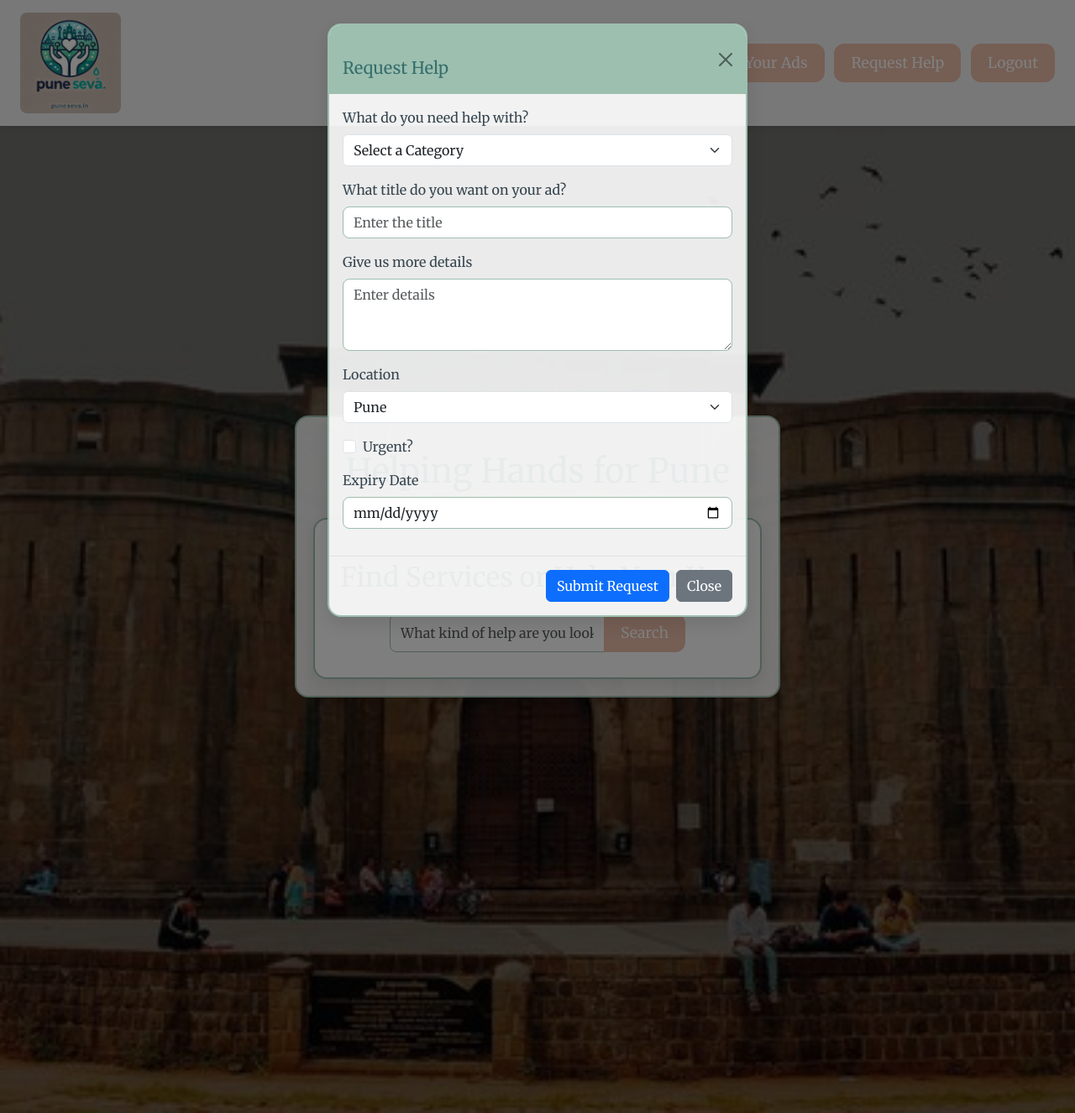
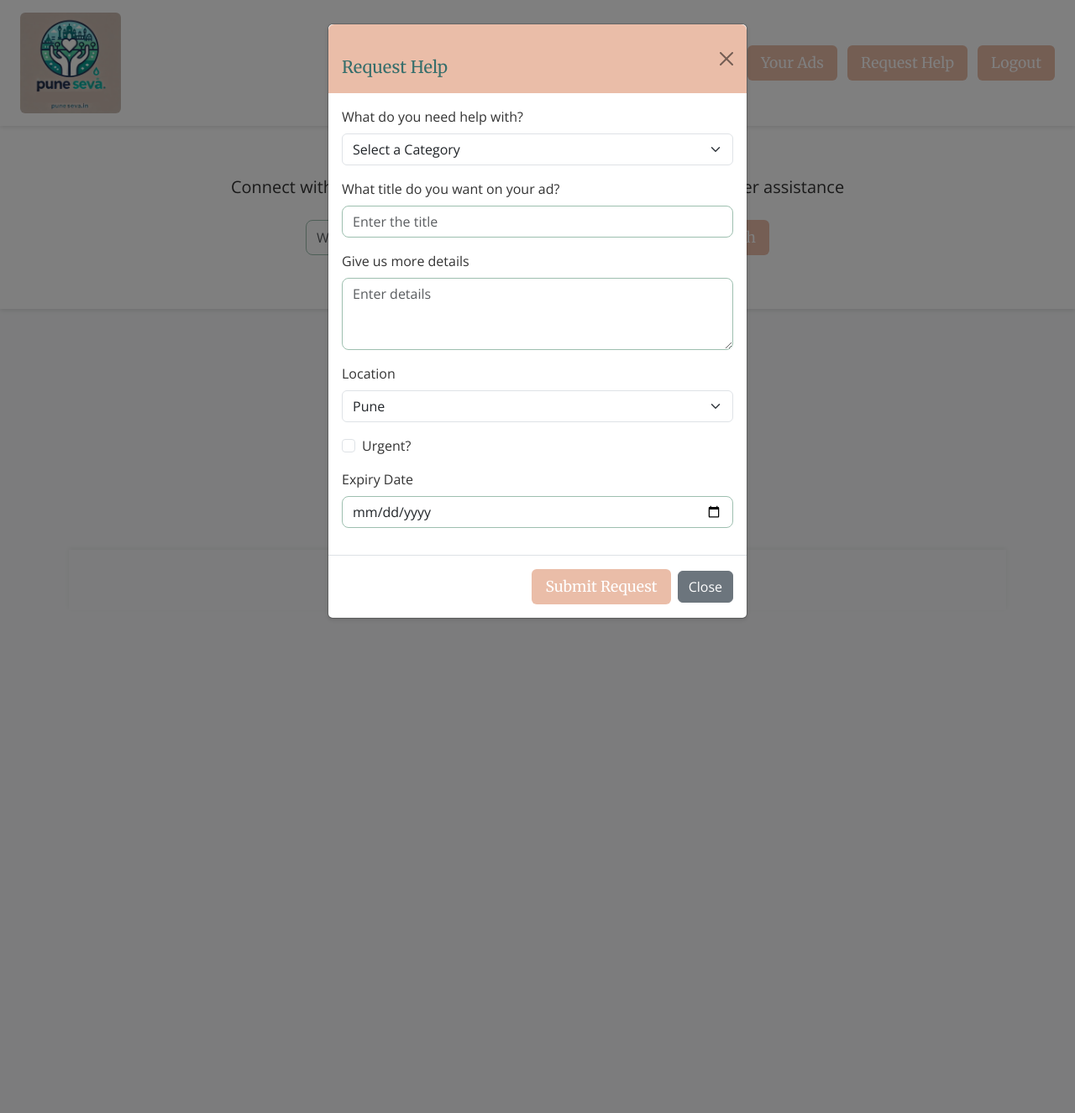
Before and after one commit to Pune-Helps/punehelps, a Flask app: page /landing_page in a window 1280 px wide, after a click on "Request Help". Shown: the whole page at 84% size. Run offline with Flask 3, Linux system fonts and the light colour scheme; the visitor is signed in with stand-in values (Sample User, id 1); data comes from the database, SQL or seed files in the repository; data that the repository does not hold is empty; parts of the project's set-up code (start-up, migrations or seed data) failed here and were passed over.

Commit message:
CSS fixes

```diff
--- a/app.py
+++ b/app.py
@@ -219,8 +219,8 @@ def submit_help_request():
     # Get form data
     title = request.form.get('title')
     description = request.form.get('description')
-    category_id = request.form.get('category')
-    other_category = request.form.get('other_category') if request.form.get('category') == 'Other' else None
+    category_id = request.form.get('category_id')  # Updated field name to match the form
+    other_category = request.form.get('other_category') if category_id and Category.query.get(category_id).name == 'Other' else None
     location = request.form.get('location')
     urgent = True if request.form.get('urgent') else False
     expiry_date = datetime.strptime(request.form.get('expiry_date'), '%Y-%m-%d').date() if request.form.get('expiry_date') else None
--- a/templates/landing.html
+++ b/templates/landing.html
@@ -8,13 +8,24 @@
     <link href="https://cdn.jsdelivr.net/npm/bootstrap@5.3.0-alpha1/dist/css/bootstrap.min.css" rel="stylesheet">
     <link rel="stylesheet" href="{{ url_for('static', filename='styles.css') }}">
     <style>
+        :root {
+            --primary-color: #EABDA8;
+            --hover-color: #e0a48d;
+            --text-color: #333333;
+            --border-radius: 6px;
+            --box-shadow: 0 2px 5px rgba(0,0,0,0.1);
+        }
+
         body {
-            font-family: 'Merriweather', serif;
+            font-family: 'Open Sans', 'Segoe UI', 'Roboto', sans-serif;
+            color: var(--text-color);
+            background-color: #f8f9fa;
+            padding-top: 76px; /* For fixed header */
         }
 
         header {
-            background-color: rgba(255, 255, 255, 0.9);
-            box-shadow: 0px 2px 10px rgba(0, 0, 0, 0.1);
+            background-color: #ffffff;
+            box-shadow: var(--box-shadow);
             padding: 15px 0;
             position: fixed;
             width: 100%;
@@ -24,144 +35,129 @@
 
         header .logo img {
             max-width: 120px;
-            border-radius: 8px;
+            border-radius: var(--border-radius);
         }
 
-        .parallax-container {
-            height: 100vh;
-            position: relative;
-            display: flex;
-            align-items: center;
-            justify-content: center;
-            color: white;
-            background: url("{{ url_for('static', filename='parallax.jpg') }}") no-repeat center center;
-            background-size: cover;
+        .hero-section {
+            background-color: #ffffff;
+            padding: 40px 0;
+            margin-bottom: 30px;
+            box-shadow: var(--box-shadow);
         }
 
-        .overlay {
-            background-color: rgba(0, 0, 0, 0.5);
-            position: absolute;
-            top: 0;
-            left: 0;
-            width: 100%;
-            height: 100%;
-        }
-
-        .parallax-content {
-            position: relative;
-            z-index: 1;
-            text-align: center;
-            padding: 20px;
-            background: rgba(255, 255, 255, 0.9);
-            border-radius: 16px;
-            box-shadow: 0px 8px 20px rgba(0, 0, 0, 0.1);
-            border: 2px solid #9DBFAF;
-            max-width: 800px;
-            margin: 0 auto;
-        }
-
-        .parallax h1 {
+        .hero-section h1 {
             font-size: 2.5rem;
-            font-weight: 700;
-            color: #356E6B;
+            font-weight: 600;
+            color: var(--text-color);
             margin-bottom: 1.5rem;
         }
 
         .search-container {
-            background: rgba(255, 255, 255, 0.9);
-            padding: 30px;
-            border-radius: 16px;
-            box-shadow: 0px 8px 20px rgba(0, 0, 0, 0.1);
-            border: 2px solid #9DBFAF;
-            margin-top: 2rem;
+            background: #ffffff;
+            padding: 20px;
+            border-radius: var(--border-radius);
+            box-shadow: var(--box-shadow);
+            margin-bottom: 30px;
         }
 
         .btn-custom {
-            background-color: #EABDA8;
+            background-color: var(--primary-color);
             color: white;
-            border-radius: 12px;
-            padding: 10px 20px;
-            transition: background-color 0.3s ease;
+            border-radius: var(--border-radius);
+            padding: 8px 16px;
+            transition: background-color 0.2s ease;
             border: none;
         }
 
         .btn-custom:hover {
-            background-color: #356E6B;
+            background-color: var(--hover-color);
         }
 
         .card {
-            background: rgba(255, 255, 255, 0.9);
-            border-radius: 16px;
-            box-shadow: 0px 8px 20px rgba(0, 0, 0, 0.1);
-            border: 2px solid #9DBFAF;
-            transition: transform 0.3s ease;
+            border: none;
+            border-radius: var(--border-radius);
+            box-shadow: var(--box-shadow);
+            transition: transform 0.2s ease;
+            height: 100%;
             margin-bottom: 20px;
         }
 
         .card:hover {
-            transform: translateY(-5px);
+            transform: translateY(-3px);
+            box-shadow: 0 4px 8px rgba(0,0,0,0.15);
         }
 
         .card-body {
-            padding: 25px;
+            padding: 1.25rem;
+        }
+
+        .card-title {
+            font-weight: 600;
+            margin-bottom: 0.75rem;
         }
 
         .tag {
             display: inline-block;
-            padding: 5px 15px;
+            padding: 4px 12px;
             border-radius: 20px;
-            font-size: 0.9rem;
-            margin: 5px;
-            background-color: #9DBFAF;
-            color: white;
+            font-size: 0.8rem;
+            margin-right: 5px;
+            margin-bottom: 5px;
+            background-color: #e9ecef;
+            color: var(--text-color);
         }
 
         .badge-urgent {
-            background-color: #EABDA8;
+            background-color: #dc3545;
             color: white;
-            padding: 5px 15px;
+            padding: 4px 12px;
             border-radius: 20px;
+            font-size: 0.8rem;
         }
 
         .modal-content {
-            background: rgba(255, 255, 255, 0.9);
-            border-radius: 16px;
-            box-shadow: 0px 8px 20px rgba(0, 0, 0, 0.1);
-            border: 2px solid #9DBFAF;
+            border-radius: var(--border-radius);
+            box-shadow: var(--box-shadow);
         }
 
         .modal-header {
-            background-color: #9DBFAF;
+            background-color: var(--primary-color);
             color: white;
             border-bottom: none;
-            border-radius: 14px 14px 0 0;
         }
 
         .accordion-button:not(.collapsed) {
-            background-color: #9DBFAF;
+            background-color: var(--primary-color);
             color: white;
         }
 
         .accordion-button:focus {
             box-shadow: none;
-            border-color: #9DBFAF;
         }
 
         footer {
-            background-color: rgba(255, 255, 255, 0.9);
+            background-color: #ffffff;
             padding: 20px 0;
-            border-top: 2px solid #9DBFAF;
-            color: #356E6B;
+            box-shadow: 0 -2px 5px rgba(0,0,0,0.05);
+            margin-top: 30px;
         }
 
         .form-control:focus {
-            border-color: #EABDA8;
-            box-shadow: none;
+            border-color: var(--primary-color);
+            box-shadow: 0 0 0 0.2rem rgba(234, 189, 168, 0.25);
         }
 
         @media (max-width: 768px) {
-            .parallax h1 {
+            body {
+                padding-top: 66px;
+            }
+
+            .hero-section h1 {
                 font-size: 2rem;
+            }
+
+            .btn-custom {
+                padding: 6px 12px;
             }
         }
     </style>
@@ -185,14 +181,14 @@
         </div>
     </header>
 
-    <!-- Main Content -->
-    <div class="parallax-container">
-        <div class="overlay"></div>
-        <div class="parallax-content">
+    <!-- Hero Section -->
+    <div class="hero-section">
+        <div class="container">
+            <div class="row">
+                <div class="col-lg-8 mx-auto text-center">
                     <h1>Helping Hands for Pune</h1>
-            <div class="search-container">
-                <h2 class="mb-4">Find Services or Help Near You</h2>
-                <form action="{{ url_for('search_listings') }}" method="GET" class="form-inline d-flex justify-content-center">
+                    <p class="lead mb-4">Connect with people in your community who need help or can offer assistance</p>
+                    <form action="{{ url_for('search_listings') }}" method="GET" class="form-inline d-flex justify-content-center mb-4">
                         <div class="input-group w-75">
                             <input type="text" class="form-control" name="search" placeholder="What kind of help are you looking for?">
                             <button type="submit" class="btn btn-custom">Search</button>
@@ -201,13 +197,13 @@
                 </div>
             </div>
         </div>
+    </div>
 
     <!-- Listings Section -->
-    <div class="container mt-5">
-        <div class="search-container mb-4">
-            <div class="row">
+    <div class="container">
+        <div class="row mb-4">
             <div class="col-12">
-                    <h2 class="text-center mb-4">Available Help Requests</h2>
+                <h2 class="text-center">Available Help Requests</h2>
 
         <!-- Sorting Options -->
         <div class="row mt-4">
@@ -259,7 +255,7 @@
                                 <span class="text-muted">No Expiry</span>
                             {% endif %}
                         </p>
-<button class="btn btn-primary view-details-btn"
+<button class="btn btn-custom view-details-btn"
         data-bs-toggle="modal"
         data-bs-target="#detailsModal"
         data-title="{{ listing.title }}"
@@ -295,12 +291,12 @@
                         <h5 class="modal-title" id="requestHelpModalLabel">Request Help</h5>
                         <button type="button" class="btn-close" data-bs-dismiss="modal" aria-label="Close"></button>
                     </div>
-                    <form action="{{ url_for('submit_help_request') }}" method="POST">
+                    <form id="helpRequestForm" action="{{ url_for('submit_help_request') }}" method="POST">
                         <div class="modal-body">
                             <!-- Title Category Field -->
                             <div class="mb-3">
                                 <label for="category" class="form-label">What do you need help with?</label>
-                                <select class="form-select" id="category" name="category" required>
+                                <select class="form-select" id="category" name="category_id" required>
                                     <option value="" selected disabled>Select a Category</option>
                                     {% for category in categories %}
                                         <option value="{{ category.id }}">{{ category.name }}</option>
@@ -346,7 +342,7 @@
                         </div>
 
                         <div class="modal-footer">
-                            <button type="submit" class="btn btn-primary">Submit Request</button>
+                            <button type="submit" class="btn btn-custom">Submit Request</button>
                             <button type="button" class="btn btn-secondary" data-bs-dismiss="modal">Close</button>
                         </div>
                     </form>
```
Also changed, not shown: templates/my_ads.html (+90 -53 lines). Lines whose indentation alone changed are shown as unchanged.
